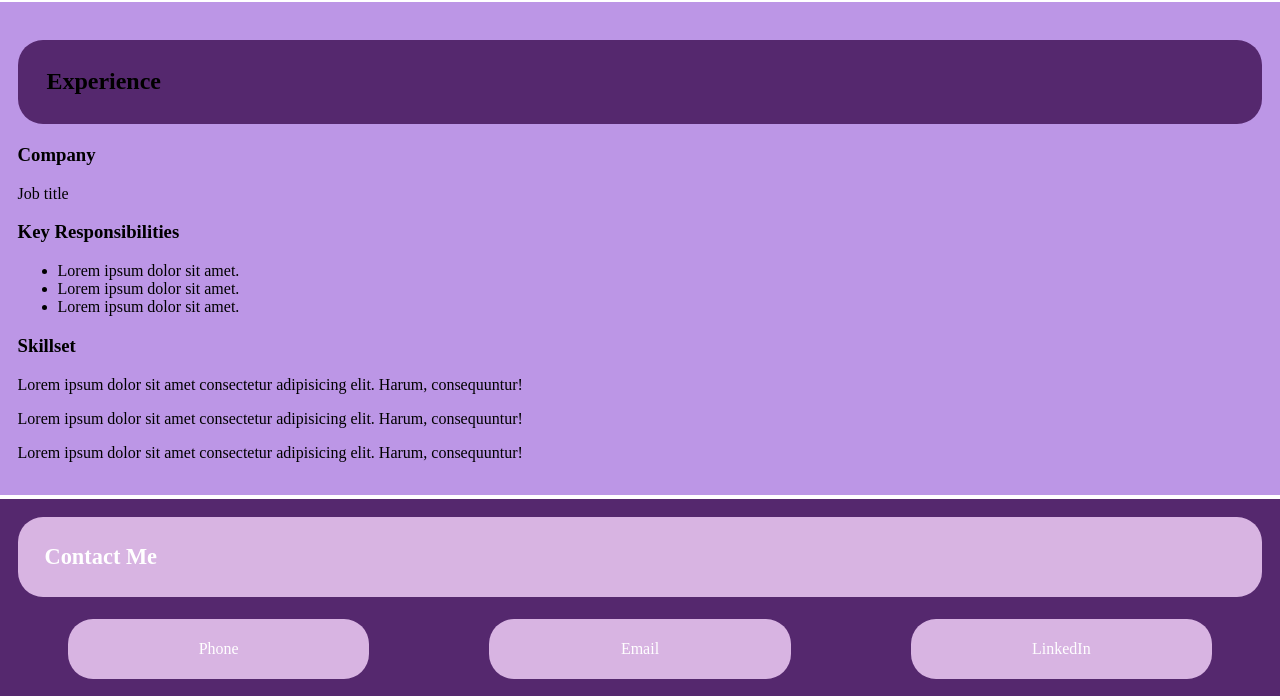
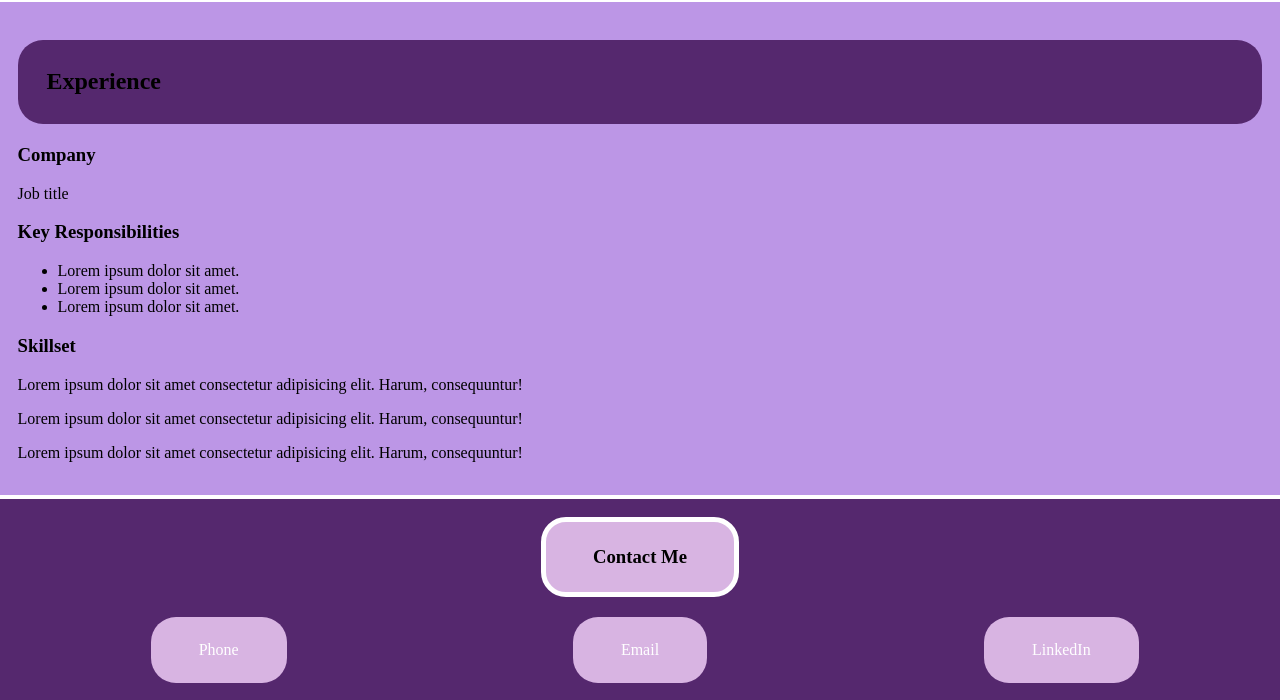
Before and after one commit to DevinAlbano/CSSResume, a plain HTML site: page index.html in a window 1280 px wide. Shown: the part 275-975 px from the top of the page. Drawn offline with Linux system fonts and the light colour scheme.

Commit message:
refactoring footer styles, adding consistency to footer styles

```diff
--- a/index.html
+++ b/index.html
@@ -37,8 +37,8 @@
         </section>
     </main>
     <footer class="colophon">
-        <h3>Contact Me</h3>
         <div class="contact-links">
+            <h3>Contact Me</h3>
             <a href="#">Phone</a>
             <a href="#">Email</a>
             <a href="#">LinkedIn</a>
--- a/styles/stylesheet.css
+++ b/styles/stylesheet.css
@@ -92,30 +92,27 @@ body {
     grid-template-columns: 1fr 1fr 1fr;
     grid-gap: 1.2em;
 }
-.colophon > h3 {
-    color: white;
-    font-size: 1.4em;
-    margin-top: 0;
-    padding: 1.2em;
+
+.contact-links > h3 {
+    background-color: #d8b4e2;
+    grid-column: 2;
+    margin: 0 auto;
+    padding: 1.3em 2.5em;
     border-radius: 25px;
-    background-color: #d8b4e2;
+    border: white solid 5px;
+
 }
 
 footer a {
+    grid-row: 2;
     color: white;
     background-color: #d8b4e2;
     text-decoration: none;
     text-align: center;
-    list-style: none;
     margin: 0 auto;
-    width: 75%;
-    padding: 1.3em 0;
+    padding: 1.5em 3em;
     border-radius: 25px;
-    transition: all 1.5s ease-in 2.5;
-    -webkit-transition: all 1.5s ease-in 2.5;
-    -moz-transition: all 1.5s ease-in 2.5;
-    -ms-transition: all 1.5s ease-in 2.5;
-    -o-transition: all 1.5s ease-in 2.5;
+    transition: all 1s ease-out;
 }
 
 footer a:hover {
```
